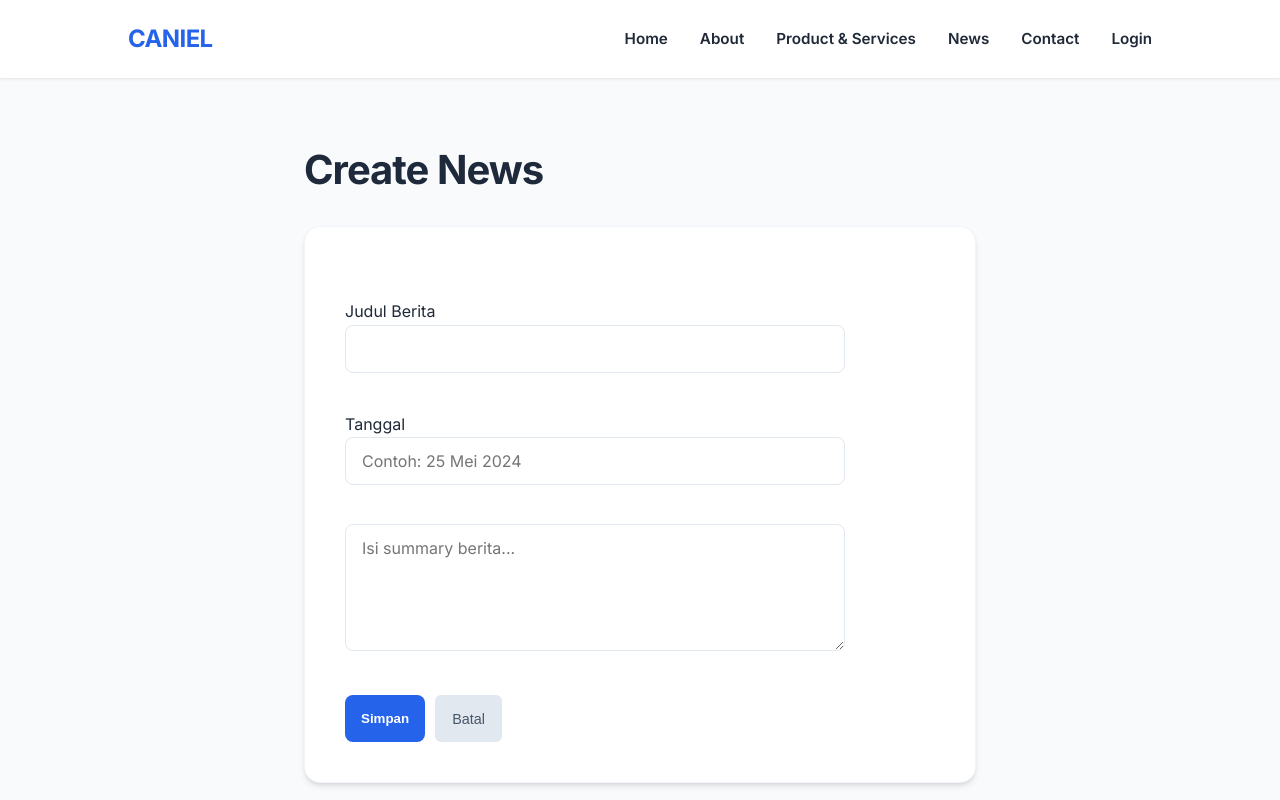
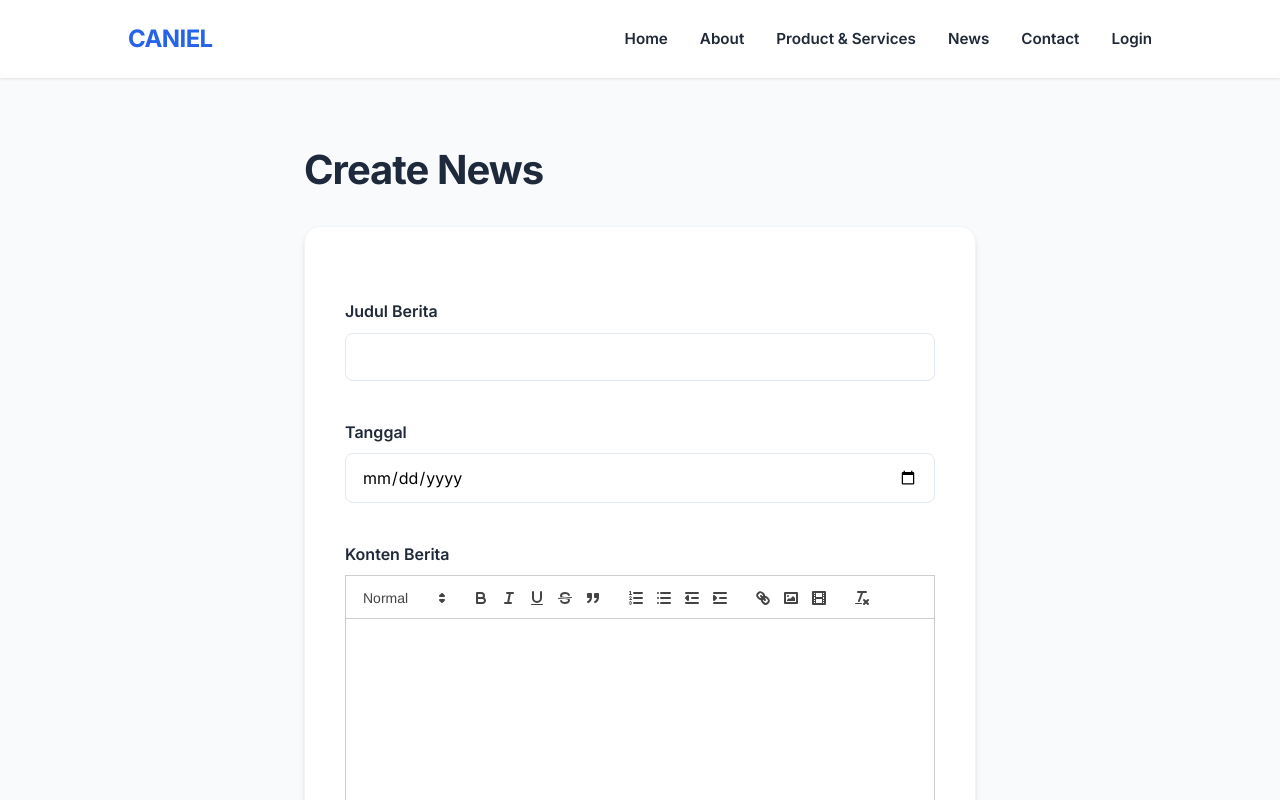
Before and after one commit to AlexFuad/website, a React (Create React App) app: page /admin/new in a window 1280 px wide. Shown: the top 800 px of the page. Built offline with nearby package versions, Linux system fonts and the light colour scheme.

Commit message:
Update dengan Modul Login Admin

```diff
--- a/package.json
+++ b/package.json
@@ -5,6 +5,7 @@
   "dependencies": {
     "react": "^18.2.0",
     "react-dom": "^18.2.0",
+    "react-quill": "^2.0.0",
     "react-router-dom": "^6.15.0",
     "react-scripts": "5.0.1"
   },
--- a/src/AdminDashboard.js
+++ b/src/AdminDashboard.js
@@ -11,7 +11,7 @@ const AdminDashboard = () => {
     if (!isAuthenticated) navigate('/login');
     const savedBlogs = JSON.parse(localStorage.getItem('caniel_blogs')) || [];
     setBlogs(savedBlogs);
-  }, [isAuthenticated, navigate]);
+  }, [isAuthenticated, navigate, blogs]); // Added blogs to dependency array
 
   const deleteBlog = (id) => {
     if (window.confirm('Hapus berita ini?')) {
--- a/src/App.css
+++ b/src/App.css
@@ -132,54 +132,6 @@ footer p {
   }
 }
 
-.action-button {
-  padding: 0.6rem 1rem;
-  border-radius: 6px;
-  text-decoration: none;
-  font-size: 0.9rem;
-  font-weight: 500;
-  transition: var(--transition);
-  cursor: pointer;
-  border: 1px solid transparent;
-}
-
-.edit-button {
-  background-color: var(--accent-color);
-  color: var(--white);
-}
-
-.edit-button:hover {
-  background-color: #2563eb; /* Darker accent */
-}
-
-.delete-button {
-  background-color: #ef4444; /* Red */
-  color: var(--white);
-}
-
-.delete-button:hover {
-  background-color: #dc2626; /* Darker red */
-}
-
-.add-new-button {
-  display: inline-block;
-  margin-top: 1rem;
-  padding: 0.8rem 1.5rem;
-  text-decoration: none;
-  font-size: 1rem;
-  font-weight: 600;
-  text-align: center;
-  border-radius: 8px;
-  background-color: var(--primary-color);
-  color: var(--white);
-  transition: var(--transition);
-  border: none;
-}
-
-.add-new-button:hover {
-  background-color: #1d4ed8; /* Darker primary */
-}
-
 .contact-form {
   margin-top: 2rem;
   display: flex;
@@ -214,3 +166,22 @@ footer p {
   cursor: pointer;
   transition: var(--transition);
 }
+
+/* Admin Form Specific Styles */
+.admin-form {
+  display: flex;
+  flex-direction: column;
+  gap: 1.5rem;
+  margin-top: 2rem;
+}
+
+.admin-form label {
+  font-weight: 600;
+  margin-bottom: 0.5rem;
+  display: block;
+}
+
+/* Quill Editor specific styles */
+.ql-editor {
+  min-height: 200px; /* Ensure editor has a good default height */
+}
--- a/src/News.js
+++ b/src/News.js
@@ -1,12 +1,19 @@
 import React, { useState, useEffect } from 'react';
 import { Link } from 'react-router-dom';
+
+// Helper function to strip HTML for summary display
+const stripHtml = (html) => {
+  const doc = new DOMParser().parseFromString(html, 'text/html');
+  return doc.body.textContent || "";
+};
 
 const News = () => {
   const [blogs, setBlogs] = useState([]);
 
   useEffect(() => {
     const savedBlogs = JSON.parse(localStorage.getItem('caniel_blogs')) || [];
-    setBlogs(savedBlogs);
+    // Sort by ID (or date) to ensure consistent order
+    setBlogs(savedBlogs.sort((a, b) => b.id - a.id));
   }, []);
 
   return (
@@ -18,7 +25,9 @@ const News = () => {
           <div key={post.id} className="card">
             <h3>{post.title}</h3>
             <small style={{ color: 'var(--text-muted)', display: 'block', marginBottom: '10px' }}>{post.date}</small>
-            <p>{post.summary}</p>
+            {/* Display a stripped version of content for summary */}
+            <p>{stripHtml(post.content).substring(0, 150)}...</p>
+            {/* Link to a detailed news page (you'd create /news/:id route and component later) */}
             <Link to={`/news/${post.id}`} className="action-button edit-button" style={{ marginTop: '15px', display: 'inline-block' }}>Read More</Link>
           </div>
         ))}
--- a/src/NewsEditor.js
+++ b/src/NewsEditor.js
@@ -1,16 +1,45 @@
 import React, { useState, useEffect } from 'react';
 import { useParams, useNavigate } from 'react-router-dom';
+import ReactQuill from 'react-quill';
+import 'react-quill/dist/quill.snow.css'; // Import Quill's CSS
 
 const NewsEditor = () => {
   const { id } = useParams();
   const navigate = useNavigate();
-  const [formData, setFormData] = useState({ title: '', date: '', summary: '' });
+  const [formData, setFormData] = useState({ title: '', date: '', content: '' }); // Changed summary to content
+
+  // Quill modules for toolbar
+  const modules = {
+    toolbar: [
+      [{ 'header': [1, 2, false] }],
+      ['bold', 'italic', 'underline', 'strike', 'blockquote'],
+      [{ 'list': 'ordered' }, { 'list': 'bullet' }, { 'indent': '-1' }, { 'indent': '+1' }],
+      ['link', 'image', 'video'], // Added image and video
+      ['clean']
+    ],
+  };
+
+  const formats = [
+    'header',
+    'bold', 'italic', 'underline', 'strike', 'blockquote',
+    'list', 'bullet', 'indent',
+    'link', 'image', 'video'
+  ];
 
   useEffect(() => {
     if (id) {
       const blogs = JSON.parse(localStorage.getItem('caniel_blogs')) || [];
       const blog = blogs.find(b => b.id === parseInt(id));
-      if (blog) setFormData(blog);
+      if (blog) {
+        // Ensure content is not undefined, default to empty string
+        setFormData({
+          id: blog.id,
+          title: blog.title,
+          date: blog.date,
+          content: blog.content || '' // Use content, default to empty string
+        });
+      }
+
     }
   }, [id]);
 
@@ -20,7 +49,7 @@ const NewsEditor = () => {
 
     if (id) {
       blogs = blogs.map(b => b.id === parseInt(id) ? { ...formData } : b);
-    } else {
+    } else { // For new posts
       const newBlog = { ...formData, id: Date.now() };
       blogs.push(newBlog);
     }
@@ -33,7 +62,7 @@ const NewsEditor = () => {
     <div className="page-container" style={{ maxWidth: '800px' }}>
       <h1>{id ? 'Edit News' : 'Create News'}</h1>
       <div className="card">
-        <form onSubmit={handleSubmit} className="contact-form">
+        <form onSubmit={handleSubmit} className="admin-form"> {/* Changed class to admin-form for specific styling */}
           <div style={{ marginBottom: '15px' }}>
             <label>Judul Berita</label>
             <input
@@ -46,20 +75,24 @@ const NewsEditor = () => {
           <div style={{ marginBottom: '15px' }}>
             <label>Tanggal</label>
             <input
-              type="text" className="form-input"
+              type="date" className="form-input" // Changed type to date for better UX
               value={formData.date}
               onChange={(e) => setFormData({...formData, date: e.target.value})}
-              placeholder="Contoh: 25 Mei 2024"
+              placeholder="YYYY-MM-DD"
               required
             />
           </div>
-          <textarea
-            className="form-textarea" rows="5"
-            value={formData.summary}
-            onChange={(e) => setFormData({...formData, summary: e.target.value})}
-            placeholder="Isi summary berita..."
-            required
-          ></textarea>
+          <div style={{ marginBottom: '15px' }}>
+            <label>Konten Berita</label>
+            <ReactQuill
+              theme="snow"
+              value={formData.content}
+              onChange={(value) => setFormData({...formData, content: value})}
+              modules={modules}
+              formats={formats}
+              style={{ height: '300px', marginBottom: '50px' }} // Adjust height and margin for Quill
+            />
+          </div>
           <div style={{ marginTop: '20px', display: 'flex', gap: '10px' }}>
             <button type="submit" className="form-button">Simpan</button>
             <button type="button" onClick={() => navigate('/admin')} className="action-button" style={{ background: '#e2e8f0', color: '#475569' }}>Batal</button>
```
Also changed, not shown: 1 other file (tests, documents, lock files or other folders).
